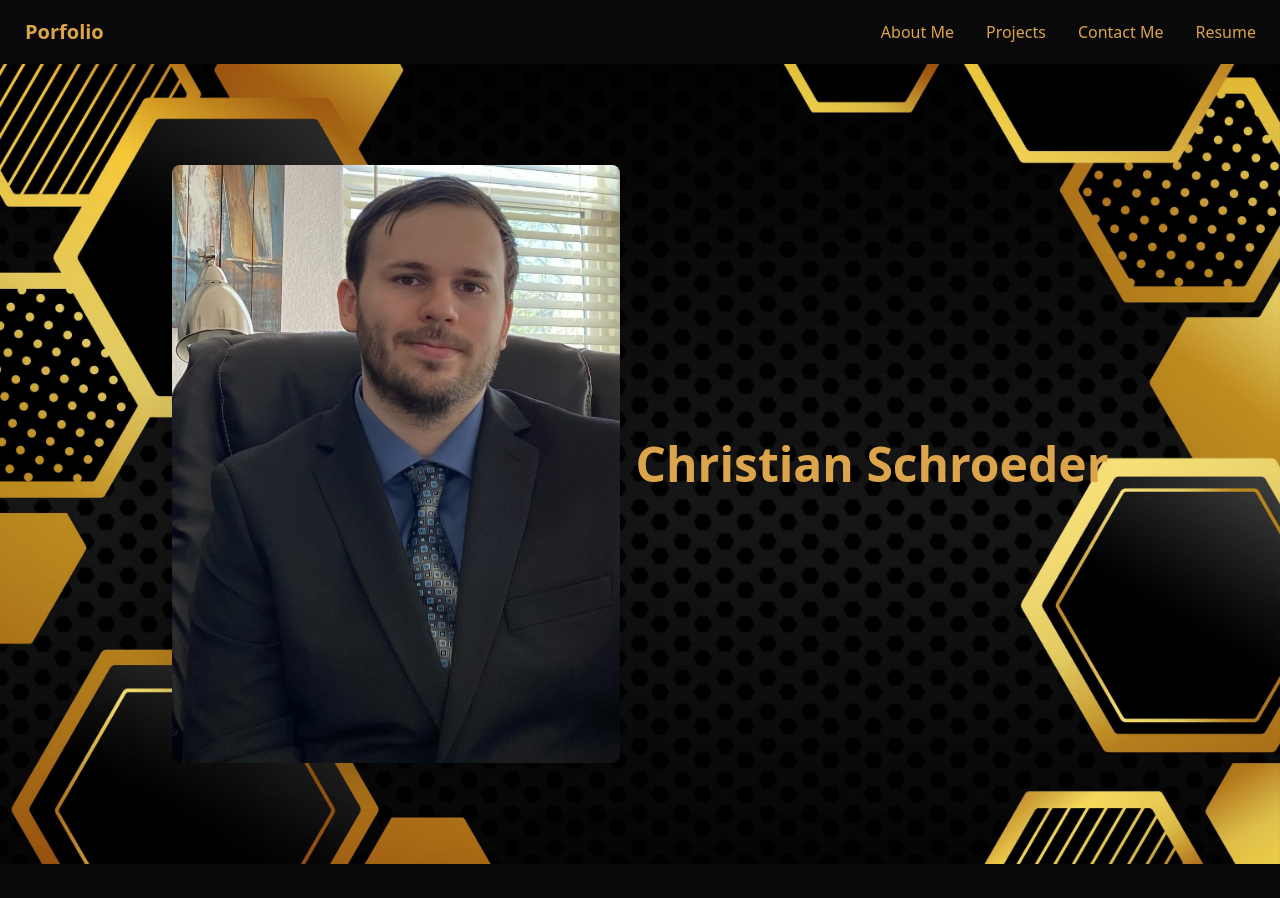
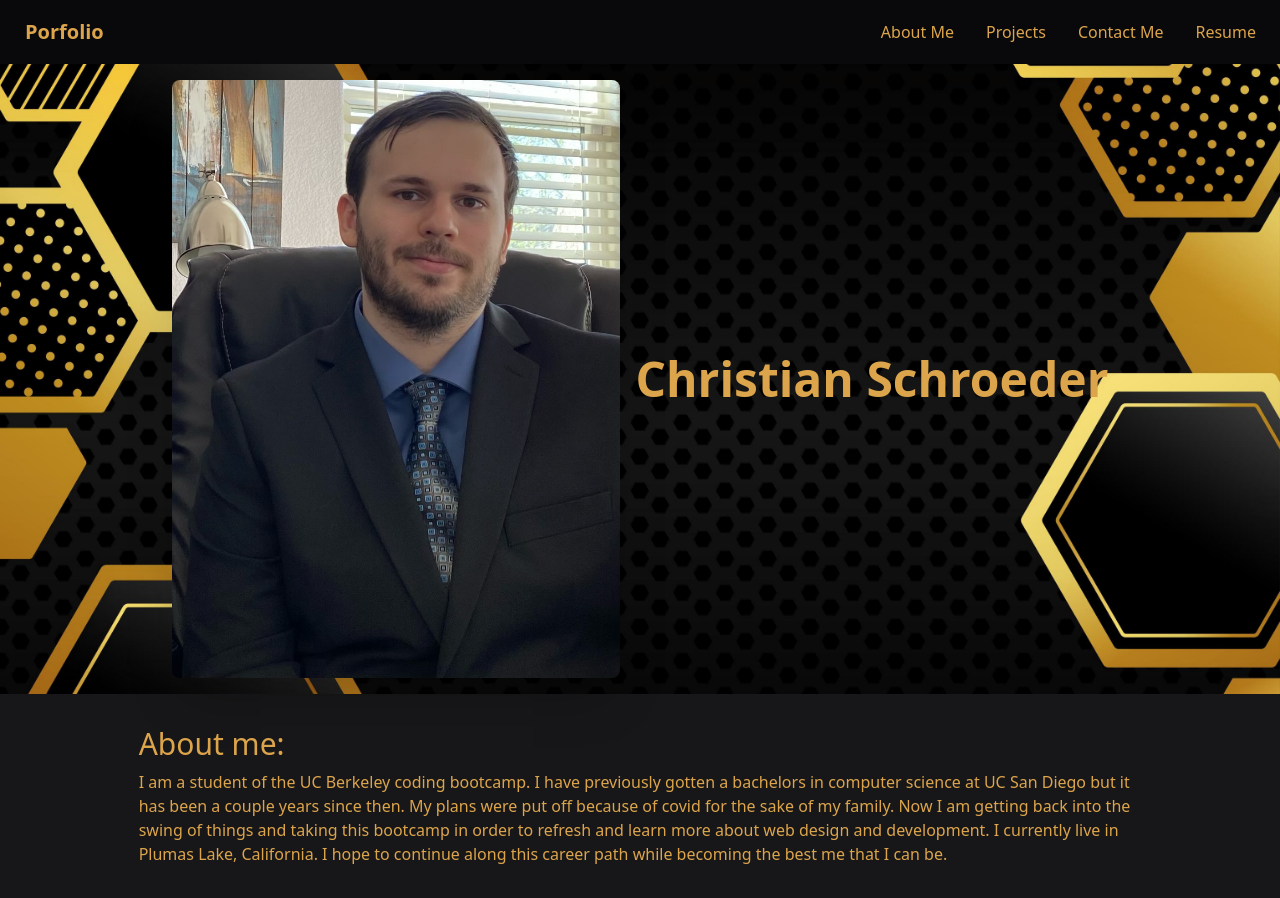
Before and after one commit to cmwschroeder/react-portfolio, a React (Create React App) app: page / in a window 1280 px wide. Before the commit the page ends 864 px from the top, so only its background shows below. Built offline with nearby package versions, Linux system fonts and the light colour scheme.

Commit message:
added an about me section to portfolio

```diff
--- a/src/components/NavBar.js
+++ b/src/components/NavBar.js
@@ -17,7 +17,7 @@ function NavBar({ handlePageChange }) {
                         <li><a href="/resume.pdf" target="_blank">Resume</a></li>
                     </ul>
                 </div>
-                <a href="#about" className="btn btn-ghost normal-case text-xl">Porfolio</a>
+                <a href="#home" onClick={() => handlePageChange('About')} className="btn btn-ghost normal-case text-xl">Porfolio</a>
             </div>
             <div className="navbar-end hidden lg:flex">
                 <ul className="menu menu-horizontal p-0">
--- a/src/components/Porfolio.js
+++ b/src/components/Porfolio.js
@@ -1,5 +1,6 @@
 import React, { useState } from 'react';
 import NavBar from './NavBar';
+import About from './pages/About';
 
 const styles = {
   heroStyle: {
@@ -11,13 +12,14 @@ function Portfolio() {
   const [currentPage, setCurrentPage] = useState('About');
 
   const renderPage = () => {
-    // if (currentPage === 'About') {
-    //   return <About />;
-    // }
+    if (currentPage === 'About') {
+      return <About />;
+    }
     // if (currentPage === 'Projects') {
     //   return <Blog />;
     // }
     // return <Contact />;
+    return;
   };
 
   const handlePageChange = (page) => setCurrentPage(page);
@@ -25,7 +27,7 @@ function Portfolio() {
   return (
     <div>
       <NavBar handlePageChange={handlePageChange} />
-      <section className="hero min-h-screen" style={styles.heroStyle}>
+      <section className="hero min-1/2" style={styles.heroStyle}>
         <div className="hero-content flex-col lg:flex-row">
           <img src="/images/my_picture.jpeg" className="sm:max-w-md rounded-lg shadow-2xl" alt="Me"/>
           <div>
@@ -34,7 +36,7 @@ function Portfolio() {
         </div>
       </section>
 
-      {/* {renderPage()} */}
+      {renderPage()}
     </div>
   );
 }
--- /dev/null
+++ b/src/components/pages/About.js
@@ -0,0 +1,20 @@
+import React from 'react';
+
+function About() {
+    return (
+        <section id="about">
+        <div className="w-full bg-base-200">
+          <div className="card-body w-5/6 m-auto">
+            <h2 className="text-3xl">About me: </h2>
+            <p>
+              I am a student of the UC Berkeley coding bootcamp. I have previously gotten a bachelors in computer science at UC San Diego but it has been a couple years since then. My plans were put off because of covid
+              for the sake of my family. Now I am getting back into the swing of things and taking this bootcamp in order to refresh and learn more about web design and development. I currently live in Plumas Lake, California.
+              I hope to continue along this career path while becoming the best me that I can be.
+            </p>
+          </div>
+        </div>
+      </section>
+    )
+}
+
+export default About;
--- a/tailwind.config.js
+++ b/tailwind.config.js
@@ -3,7 +3,8 @@ module.exports = {
     "./src/index.js",
     "./src/App.js",
     "./src/components/Porfolio.js",
-    "./src/components/NavBar.js"
+    "./src/components/NavBar.js",
+    "./src/components/pages/About.js"
   ],
   theme: {
     extend: {},
```
